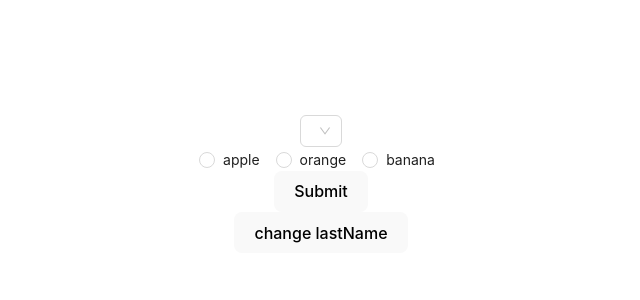
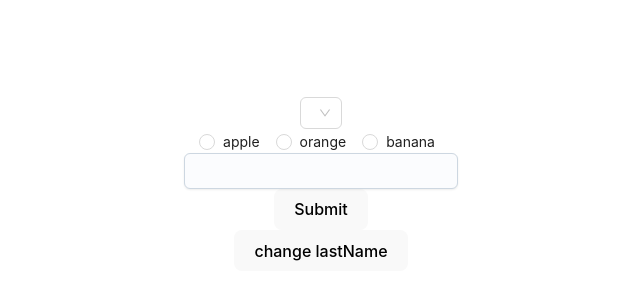
Before and after one commit to RenrenWang/silky, a React (Vite) app: page / in a window 1280 px wide. Shown: the part 216-516 px from the top of the page, without its empty margins (319-959 px from the left). Built offline with nearby package versions, Linux system fonts and the light colour scheme.

Commit message:
feat: add

```diff
--- a/package.json
+++ b/package.json
@@ -17,6 +17,7 @@
     "@mui/styled-engine": "^6.2.1",
     "antd": "^5.17.2",
     "axios": "^1.7.9",
+    "classnames": "^2.5.1",
     "react": "^18.3.1",
     "react-dom": "^18.3.1",
     "react-hook-form": "^7.54.1"
--- a/playground/App.tsx
+++ b/playground/App.tsx
@@ -3,6 +3,7 @@ import "./App.css";
 import { FormProvider, useForm } from "react-hook-form";
 import FormItem from "./form-item";
 import { useEffect } from "react";
+import { Input } from "@mui/joy";
 
 function App() {
   const methods = useForm<any>({
@@ -74,6 +75,14 @@ function App() {
         >
           <Radio.Group options={["apple", "orange", "banana"]} />
         </FormItem>
+        <FormItem
+          name="joyInput"
+          rules={{
+            required: "This is required."
+          }}
+        >
+         <Input   />
+        </FormItem>
 
         <button type="submit">Submit</button>
       </form>
--- a/playground/form-item.tsx
+++ b/playground/form-item.tsx
@@ -1,4 +1,5 @@
 import { ErrorMessage } from "@hookform/error-message";
+import classNames from "classnames";
 import React from "react";
 import { Controller, RegisterOptions, useFormContext } from "react-hook-form";
 
@@ -24,9 +25,9 @@ const FormItem = (props: FormItemProps) => {
       rules={rules}
       render={({ field }) => {
         return (
-          <div>
+          <div  className={classNames('form-item')}>
             {React.cloneElement(children, { ...field, ...rest })}
-            <ErrorMessage errors={errors} name={field?.name} render={({ message }) => <span style={{color:'red'}}>{message}</span>}/>
+            <ErrorMessage errors={errors} name={field?.name} render={({ message }) => <span className="form-item-error">{message}</span>}/>
           </div>
         );
       }}
--- a/playground/index.css
+++ b/playground/index.css
@@ -66,3 +66,9 @@ button:focus-visible {
     background-color: #f9f9f9;
   }
 }
+
+
+.form-item-error{
+  display: block;
+  color: #f00;
+}
```
Also changed, not shown: 1 other file (tests, documents, lock files or other folders).
